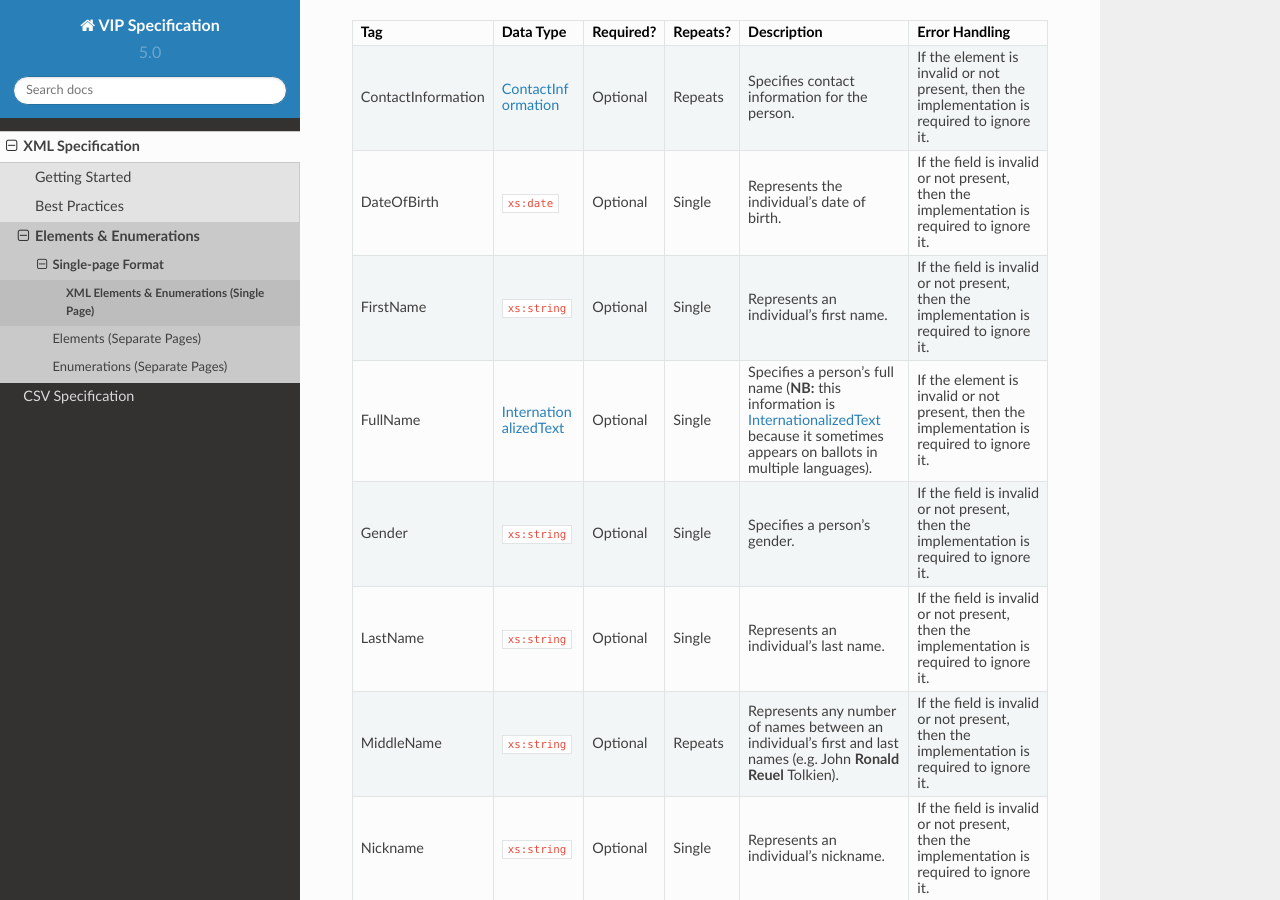
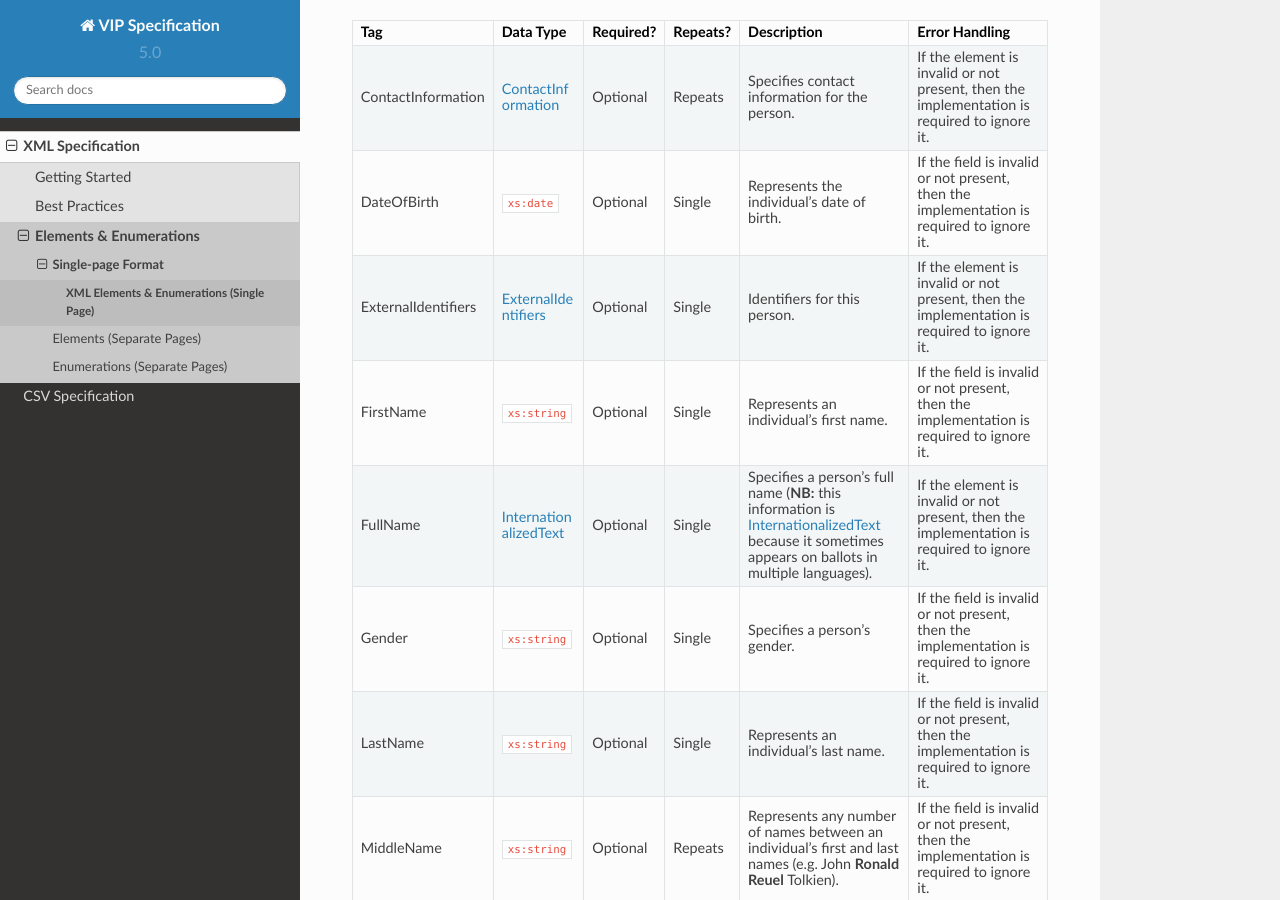
Before and after one commit to votinginfoproject/vip-specification, a Sphinx documentation site: the page built from docs/built_rst/xml/single_page.rst, in a window 1280 px wide and 900 px high, scrolled down 34040 px. Built offline with Sphinx 7.4.7 and the Read the Docs theme 2.0.0, drawn with Linux system fonts in a browser that asks for light colours.

Commit message:
Add an ExternalIdentifiers element to a Person.

```diff
--- a/docs/built_rst/xml/single_page.rst
+++ b/docs/built_rst/xml/single_page.rst
@@ -1729,72 +1729,76 @@ or elected official. These elements reference ``Person``:
 
 * :ref:`single-xml-office`
 
-+--------------------+------------------------------------------+--------------+--------------+------------------------------------------+------------------------------------------+
-| Tag                | Data Type                                | Required?    | Repeats?     | Description                              | Error Handling                           |
-+====================+==========================================+==============+==============+==========================================+==========================================+
-| ContactInformation | :ref:`single-xml-contact-information`    | Optional     | Repeats      | Specifies contact information for the    | If the element is invalid or not         |
-|                    |                                          |              |              | person.                                  | present, then the implementation is      |
-|                    |                                          |              |              |                                          | required to ignore it.                   |
-+--------------------+------------------------------------------+--------------+--------------+------------------------------------------+------------------------------------------+
-| DateOfBirth        | ``xs:date``                              | Optional     | Single       | Represents the individual's date of      | If the field is invalid or not present,  |
-|                    |                                          |              |              | birth.                                   | then the implementation is required to   |
-|                    |                                          |              |              |                                          | ignore it.                               |
-+--------------------+------------------------------------------+--------------+--------------+------------------------------------------+------------------------------------------+
-| FirstName          | ``xs:string``                            | Optional     | Single       | Represents an individual's first name.   | If the field is invalid or not present,  |
-|                    |                                          |              |              |                                          | then the implementation is required to   |
-|                    |                                          |              |              |                                          | ignore it.                               |
-+--------------------+------------------------------------------+--------------+--------------+------------------------------------------+------------------------------------------+
-| FullName           | :ref:`single-xml-internationalized-text` | Optional     | Single       | Specifies a person's full name (**NB:**  | If the element is invalid or not         |
-|                    |                                          |              |              | this information is                      | present, then the implementation is      |
-|                    |                                          |              |              | :ref:`single-xml-internationalized-text` | required to ignore it.                   |
-|                    |                                          |              |              | because it sometimes appears on ballots  |                                          |
-|                    |                                          |              |              | in multiple languages).                  |                                          |
-+--------------------+------------------------------------------+--------------+--------------+------------------------------------------+------------------------------------------+
-| Gender             | ``xs:string``                            | Optional     | Single       | Specifies a person's gender.             | If the field is invalid or not present,  |
-|                    |                                          |              |              |                                          | then the implementation is required to   |
-|                    |                                          |              |              |                                          | ignore it.                               |
-+--------------------+------------------------------------------+--------------+--------------+------------------------------------------+------------------------------------------+
-| LastName           | ``xs:string``                            | Optional     | Single       | Represents an individual's last name.    | If the field is invalid or not present,  |
-|                    |                                          |              |              |                                          | then the implementation is required to   |
-|                    |                                          |              |              |                                          | ignore it.                               |
-+--------------------+------------------------------------------+--------------+--------------+------------------------------------------+------------------------------------------+
-| MiddleName         | ``xs:string``                            | Optional     | Repeats      | Represents any number of names between   | If the field is invalid or not present,  |
-|                    |                                          |              |              | an individual's first and last names     | then the implementation is required to   |
-|                    |                                          |              |              | (e.g. John **Ronald Reuel** Tolkien).    | ignore it.                               |
-+--------------------+------------------------------------------+--------------+--------------+------------------------------------------+------------------------------------------+
-| Nickname           | ``xs:string``                            | Optional     | Single       | Represents an individual's nickname.     | If the field is invalid or not present,  |
-|                    |                                          |              |              |                                          | then the implementation is required to   |
-|                    |                                          |              |              |                                          | ignore it.                               |
-+--------------------+------------------------------------------+--------------+--------------+------------------------------------------+------------------------------------------+
-| PartyId            | ``xs:IDREF``                             | Optional     | Single       | Refers to the associated                 | If the field is invalid or not present,  |
-|                    |                                          |              |              | :ref:`single-xml-party`. This            | then the implementation is required to   |
-|                    |                                          |              |              | information is intended to be used by    | ignore it.                               |
-|                    |                                          |              |              | feed consumers to help them disambiguate |                                          |
-|                    |                                          |              |              | the person's identity, but not to be     |                                          |
-|                    |                                          |              |              | presented as part of any ballot          |                                          |
-|                    |                                          |              |              | information. For that see                |                                          |
-|                    |                                          |              |              | :ref:`single-xml-candidate` **PartyId**. |                                          |
-+--------------------+------------------------------------------+--------------+--------------+------------------------------------------+------------------------------------------+
-| Prefix             | ``xs:string``                            | Optional     | Single       | Specifies a prefix associated with a     | If the field is invalid or not present,  |
-|                    |                                          |              |              | person (e.g. Dr.).                       | then the implementation is required to   |
-|                    |                                          |              |              |                                          | ignore it.                               |
-+--------------------+------------------------------------------+--------------+--------------+------------------------------------------+------------------------------------------+
-| Profession         | :ref:`single-xml-internationalized-text` | Optional     | Single       | Specifies a person's profession (**NB:** | If the element is invalid or not         |
-|                    |                                          |              |              | this information is                      | present, then the implementation is      |
-|                    |                                          |              |              | :ref:`single-xml-internationalized-text` | required to ignore it.                   |
-|                    |                                          |              |              | because it sometimes appears on ballots  |                                          |
-|                    |                                          |              |              | in multiple languages).                  |                                          |
-+--------------------+------------------------------------------+--------------+--------------+------------------------------------------+------------------------------------------+
-| Suffix             | ``xs:string``                            | Optional     | Single       | Specifies a suffix associated with a     | If the field is invalid or not present,  |
-|                    |                                          |              |              | person (e.g. Jr.).                       | then the implementation is required to   |
-|                    |                                          |              |              |                                          | ignore it.                               |
-+--------------------+------------------------------------------+--------------+--------------+------------------------------------------+------------------------------------------+
-| Title              | :ref:`single-xml-internationalized-text` | Optional     | Single       | A title associated with a person         | If the element is invalid or not         |
-|                    |                                          |              |              | (**NB:** this information is             | present, then the implementation is      |
-|                    |                                          |              |              | :ref:`single-xml-internationalized-text` | required to ignore it.                   |
-|                    |                                          |              |              | because it sometimes appears on ballots  |                                          |
-|                    |                                          |              |              | in multiple languages).                  |                                          |
-+--------------------+------------------------------------------+--------------+--------------+------------------------------------------+------------------------------------------+
++---------------------+------------------------------------------+--------------+--------------+------------------------------------------+------------------------------------------+
+| Tag                 | Data Type                                | Required?    | Repeats?     | Description                              | Error Handling                           |
++=====================+==========================================+==============+==============+==========================================+==========================================+
+| ContactInformation  | :ref:`single-xml-contact-information`    | Optional     | Repeats      | Specifies contact information for the    | If the element is invalid or not         |
+|                     |                                          |              |              | person.                                  | present, then the implementation is      |
+|                     |                                          |              |              |                                          | required to ignore it.                   |
++---------------------+------------------------------------------+--------------+--------------+------------------------------------------+------------------------------------------+
+| DateOfBirth         | ``xs:date``                              | Optional     | Single       | Represents the individual's date of      | If the field is invalid or not present,  |
+|                     |                                          |              |              | birth.                                   | then the implementation is required to   |
+|                     |                                          |              |              |                                          | ignore it.                               |
++---------------------+------------------------------------------+--------------+--------------+------------------------------------------+------------------------------------------+
+| ExternalIdentifiers | :ref:`single-xml-external-identifiers`   | Optional     | Single       | Identifiers for this person.             | If the element is invalid or not         |
+|                     |                                          |              |              |                                          | present, then the implementation is      |
+|                     |                                          |              |              |                                          | required to ignore it.                   |
++---------------------+------------------------------------------+--------------+--------------+------------------------------------------+------------------------------------------+
+| FirstName           | ``xs:string``                            | Optional     | Single       | Represents an individual's first name.   | If the field is invalid or not present,  |
+|                     |                                          |              |              |                                          | then the implementation is required to   |
+|                     |                                          |              |              |                                          | ignore it.                               |
++---------------------+------------------------------------------+--------------+--------------+------------------------------------------+------------------------------------------+
+| FullName            | :ref:`single-xml-internationalized-text` | Optional     | Single       | Specifies a person's full name (**NB:**  | If the element is invalid or not         |
+|                     |                                          |              |              | this information is                      | present, then the implementation is      |
+|                     |                                          |              |              | :ref:`single-xml-internationalized-text` | required to ignore it.                   |
+|                     |                                          |              |              | because it sometimes appears on ballots  |                                          |
+|                     |                                          |              |              | in multiple languages).                  |                                          |
++---------------------+------------------------------------------+--------------+--------------+------------------------------------------+------------------------------------------+
+| Gender              | ``xs:string``                            | Optional     | Single       | Specifies a person's gender.             | If the field is invalid or not present,  |
+|                     |                                          |              |              |                                          | then the implementation is required to   |
+|                     |                                          |              |              |                                          | ignore it.                               |
++---------------------+------------------------------------------+--------------+--------------+------------------------------------------+------------------------------------------+
+| LastName            | ``xs:string``                            | Optional     | Single       | Represents an individual's last name.    | If the field is invalid or not present,  |
+|                     |                                          |              |              |                                          | then the implementation is required to   |
+|                     |                                          |              |              |                                          | ignore it.                               |
++---------------------+------------------------------------------+--------------+--------------+------------------------------------------+------------------------------------------+
+| MiddleName          | ``xs:string``                            | Optional     | Repeats      | Represents any number of names between   | If the field is invalid or not present,  |
+|                     |                                          |              |              | an individual's first and last names     | then the implementation is required to   |
+|                     |                                          |              |              | (e.g. John **Ronald Reuel** Tolkien).    | ignore it.                               |
++---------------------+------------------------------------------+--------------+--------------+------------------------------------------+------------------------------------------+
+| Nickname            | ``xs:string``                            | Optional     | Single       | Represents an individual's nickname.     | If the field is invalid or not present,  |
+|                     |                                          |              |              |                                          | then the implementation is required to   |
+|                     |                                          |              |              |                                          | ignore it.                               |
++---------------------+------------------------------------------+--------------+--------------+------------------------------------------+------------------------------------------+
+| PartyId             | ``xs:IDREF``                             | Optional     | Single       | Refers to the associated                 | If the field is invalid or not present,  |
+|                     |                                          |              |              | :ref:`single-xml-party`. This            | then the implementation is required to   |
+|                     |                                          |              |              | information is intended to be used by    | ignore it.                               |
+|                     |                                          |              |              | feed consumers to help them disambiguate |                                          |
+|                     |                                          |              |              | the person's identity, but not to be     |                                          |
+|                     |                                          |              |              | presented as part of any ballot          |                                          |
+|                     |                                          |              |              | information. For that see                |                                          |
+|                     |                                          |              |              | :ref:`single-xml-candidate` **PartyId**. |                                          |
++---------------------+------------------------------------------+--------------+--------------+------------------------------------------+------------------------------------------+
+| Prefix              | ``xs:string``                            | Optional     | Single       | Specifies a prefix associated with a     | If the field is invalid or not present,  |
+|                     |                                          |              |              | person (e.g. Dr.).                       | then the implementation is required to   |
+|                     |                                          |              |              |                                          | ignore it.                               |
++---------------------+------------------------------------------+--------------+--------------+------------------------------------------+------------------------------------------+
+| Profession          | :ref:`single-xml-internationalized-text` | Optional     | Single       | Specifies a person's profession (**NB:** | If the element is invalid or not         |
+|                     |                                          |              |              | this information is                      | present, then the implementation is      |
+|                     |                                          |              |              | :ref:`single-xml-internationalized-text` | required to ignore it.                   |
+|                     |                                          |              |              | because it sometimes appears on ballots  |                                          |
+|                     |                                          |              |              | in multiple languages).                  |                                          |
++---------------------+------------------------------------------+--------------+--------------+------------------------------------------+------------------------------------------+
+| Suffix              | ``xs:string``                            | Optional     | Single       | Specifies a suffix associated with a     | If the field is invalid or not present,  |
+|                     |                                          |              |              | person (e.g. Jr.).                       | then the implementation is required to   |
+|                     |                                          |              |              |                                          | ignore it.                               |
++---------------------+------------------------------------------+--------------+--------------+------------------------------------------+------------------------------------------+
+| Title               | :ref:`single-xml-internationalized-text` | Optional     | Single       | A title associated with a person         | If the element is invalid or not         |
+|                     |                                          |              |              | (**NB:** this information is             | present, then the implementation is      |
+|                     |                                          |              |              | :ref:`single-xml-internationalized-text` | required to ignore it.                   |
+|                     |                                          |              |              | because it sometimes appears on ballots  |                                          |
+|                     |                                          |              |              | in multiple languages).                  |                                          |
++---------------------+------------------------------------------+--------------+--------------+------------------------------------------+------------------------------------------+
 
 .. code-block:: xml
    :linenos:
--- a/docs/yaml/elements/person.yaml
+++ b/docs/yaml/elements/person.yaml
@@ -35,6 +35,10 @@ tags:
   description: Represents the individual's date of birth.
   error_then: =must-ignore
   type: xs:date
+- _name: ExternalIdentifiers
+  description: Identifiers for this person.
+  error_then: =must-ignore
+  type: ExternalIdentifiers
 - _name: FirstName
   description: Represents an individual's first name.
   error_then: =must-ignore
```
Also changed, not shown: docs/built_rst/tables/elements/person.rst (+70 -66 lines), docs/built_rst/xml/elements/person.rst (+70 -66 lines), sample_feed.xml (+7 -0 lines), 1 other file.
